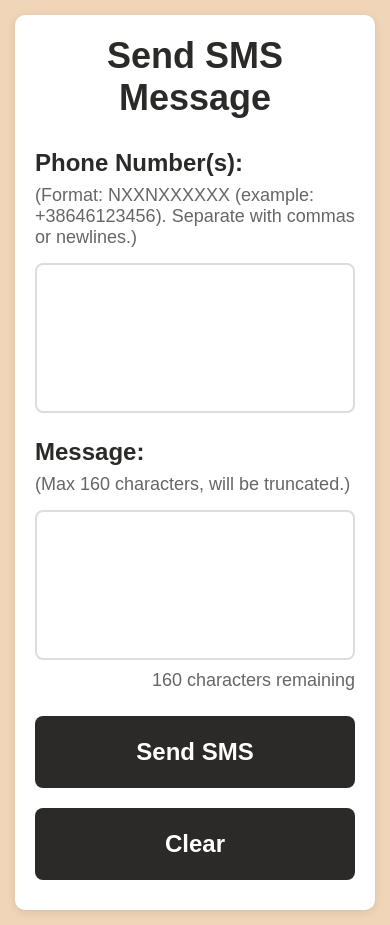
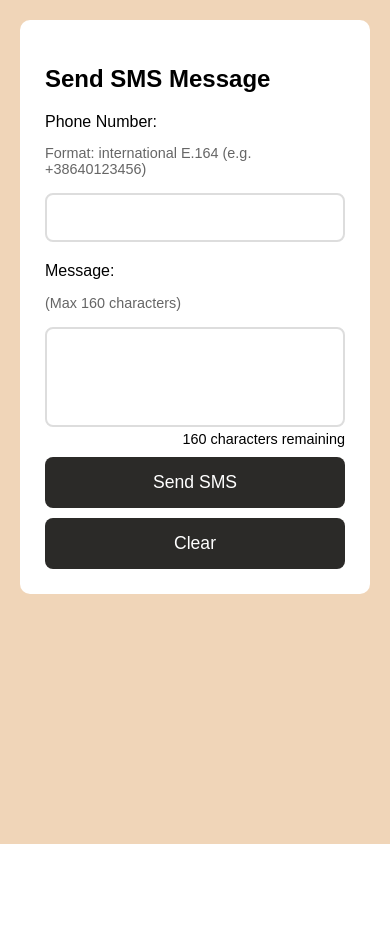
Before and after one commit to MatejKovacic/RasPBX-install, a PHP site: page /send-sms.php in a window 390 px wide. After the commit the page ends 844 px from the top, so only its background shows below. Run offline with PHP 8.4, Linux system fonts and the light colour scheme; the visitor is signed in with stand-in values (Sample User, id 1).

Commit message:
Update send-sms.php
AJAX and mobile friendly version of a script, using bcrypt for secure login. Also, sent SMS messages are saved in a text files.

```diff
--- a/send-sms.php
+++ b/send-sms.php
@@ -1,115 +1,119 @@
 <?php
 /*********************************************************************
- *  Chan_Dongle SMS Script v.0.05
+ *  Chan_Dongle SMS Sender v0.1- AJAX Version
  *  for The Raspberry Asterisk
  *
- *   Author: Troy Nahrwold
- *    Email: Troy(at)eternalworks(dot)com
- *  Company: Eternal Works
- *  Website: www.eternalworks.com
+ *  Author: Matej Kovacic, 2025
+ *  The script is based on Chan_Dongle SMS Script by Troy Nahrwold
+ *  from Eternal Works company (https://www.eternalworks.com)
  *
- *  Disclaimer:
- *   This product is solely a private production of the above named
- *   author, and is neither endorsed nor supported by Eternal Works.
- *   Although this product has been thoroughly tested, it is
- *   distributed AS IS, and the author assumes no liability for any
- *   damages this script may cause to your system.  The author
- *   has provided full source code and encourages you to review the
- *   source code to determine any effects it may have on your system.
+ *  Updated features:
+ *  =================
+ *  - Mobile friendly
+ *  - Switchable regex for local (Slovenian) or E.164 phone number formats
+ *  - One phone number only (no multiple recipients)
+ *  - Real-time JS sanitizing and server side phone number validation
+ *  - Showing how many characters is left for a message (160 max)
+ *  - Transliterate UTF-8 to ASCII to handle special characters that can not be sent in normal SMS
+ *    (for this transliterator_transliterate PHP function is used. You can check if it is installed
+ *    with command "php -m | grep intl" - if you see "intl", then function is installed)
+ *  - Logs sent messages to /var/opt/sent_messages/
  *
- *   (c) Copyright 2011, Troy A Nahrwold, Eternal Works, LLC.
- *       All Rights Reserved.
+ *    IMPORTANT: you need to create this directory first! Do it by typing commands;
+ *    - sudo mkdir -p /var/opt/sent_messages
+ *    - sudo chown asterisk:asterisk /var/opt/sent_messages
+ *    - sudo chmod 755 /var/opt/sent_messages/
  *
- *  Script design updated to be mobile friendly and responsive by:
- *   Matej Kovacic, https://telefoncek.si in 2025.
+ *  - Password stored in hashed form, using bcrypt (password_hash)
+ *  - Asterisk output captured to get queue ID
+ *
+ *  You can view the status of the queued SMS message by issuing a command:
+ *  cat /var/log/asterisk/full | grep <queue_ID>
+ *
+ *  Example for error (SMS not sent):
+ *  cat /var/log/asterisk/full | grep 0xb4005c60
+ *
+ * [2025-08-11 21:18:00] VERBOSE[1604] at_response.c: [dongle0] Error sending SMS message 0xb4005c60
+ * [2025-08-11 09:18:00] ERROR[1604] at_response.c: [dongle0] Error sending SMS message 0xb4005c60
+ *
+ * Example for success (SMS sent successfully):
+ * cat /var/log/asterisk/full | grep 0xb3e61a00
+ * [2025-08-11 21:22:07] VERBOSE[1604] at_response.c: [dongle0] Successfully sent SMS message 0xb3e61a00
+ * [2025-08-11 21:22:07] NOTICE[1604] at_response.c: [dongle0] Successfully sent SMS message 0xb3e61a00
+ *
+ *********************************************************************
+ * Please see the settings below! You may want to:
+ *  - set your own secure password
+ *  - select regex for phone number validation
  *********************************************************************/
 
+// Enable those two for debug purposes only:
+// error_reporting(E_ALL);
+// ini_set('display_errors', 1);
+
+session_start();
+
+// SETTINGS
 $dongle = "dongle sms dongle0 ";
 $ini = "'";
-$password = '579b6757c7b4d23d354a11bb61d6339aaa87bdf2';
+$stored_hash = '$2y$10$7w9jcauybTEKk9X.VtPlVOYVKQb8.EED.uL2zJq3WJhL/esCKvYzq'; // Default password is: "ChangeYourPassword"
+// IMPORTANT: you can change default (or forgotten) password by typing this command to terminal:
+// php -r "echo password_hash('ChangeYourPassword', PASSWORD_DEFAULT) . PHP_EOL;"
 
-/* Default password: '579b6757c7b4d23d354a11bb61d6339aaa87bdf2';
-*  Default password is: myNEWpassword
-*
-*  If you forgot password, just open a terminal and write:
-*  echo -n "myNEWpassword" | sha1sum
-*  You will get SHA1 hash of a password.
-*********************************************************************/
+// IMPORTANT: choose ONE phone regex by uncommenting:
+// Allow only local Slovenian numbers: 9 digits, specific prefixes
+$phoneRegex = '/^\+386(30|40|68|69|31|41|51|65|70|71|64|65)[0-9]{6}$/';
+// Allow international in E.164 format:
+// $phoneRegex = '/^\+[1-9][0-9]{7,14}$/';
 
-session_start();
+// Remove the delimiters:
+$patternOnly = trim($phoneRegex, '/');
+$jsPhoneRegex = addslashes($patternOnly);
+
+// LOGIN HANDLING
 if (!isset($_SESSION['loggedIn'])) {
     $_SESSION['loggedIn'] = false;
 }
 
-if (isset($_POST['password'])) {
-    if (sha1($_POST['password']) == $password) {
+if (isset($_POST['password']) && !isset($_POST['ajax'])) {
+    if (password_verify($_POST['password'], $stored_hash)) {
         $_SESSION['loggedIn'] = true;
     } else {
-        die ('Incorrect password');
+        $loginError = "Incorrect password. Please try again.";
     }
 }
 
-if (!$_SESSION['loggedIn']): ?>
+if (!$_SESSION['loggedIn'] && !isset($_POST['ajax'])):
+?>
 <!DOCTYPE html>
 <html>
 <head>
 <meta charset="utf-8">
 <meta name="viewport" content="width=device-width, initial-scale=1.0">
-  <title>Login to SMS Gateway</title>
+<title>Login to SMS Sender</title>
 <style>
-    body {
-      font-family: sans-serif;
-      background-color: #f0d5b8;
-      color: #2b2a28;
-      margin: 0;
-      padding: 20px;
-      font-size: 18px;
-    }
-    .container {
-      max-width: 600px;
-      margin: 0 auto;
-      background: white;
-      padding: 25px;
-      border-radius: 10px;
-      box-shadow: 0 2px 10px rgba(0,0,0,0.1);
-    }
-    h2 {
-      text-align: center;
-      color: #2b2a28;
-      font-size: 1.8em;
-      margin-top: 0;
-    }
-    input, button {
-      width: 100%;
-      padding: 18px;
-      margin: 15px 0;
-      border: 2px solid #ddd;
-      border-radius: 8px;
-      font-size: 1.1em;
-      box-sizing: border-box;
-    }
-    button {
-      background: #2b2a28;
-      color: white;
-      border: none;
-      font-weight: bold;
-      font-size: 1.2em;
-    }
-    @media (max-width: 480px) {
-      body { padding: 15px; font-size: 20px; }
-      .container { padding: 20px; }
-      input, button { padding: 20px; }
-    }
+body { font-family: sans-serif; background-color: #f0d5b8; margin: 0; padding: 20px; }
+.container { max-width: 600px; margin: auto; background: white; padding: 25px; border-radius: 10px; }
+input, button { width: 100%; padding: 15px; margin: 10px 0; border-radius: 8px; font-size: 1.1em; box-sizing: border-box; max-width: 100%; }
+button { background: #2b2a28; color: white; border: none; }
+.modal { display: <?= isset($loginError) ? 'block' : 'none' ?>; position: fixed; inset: 0; background: rgba(0,0,0,0.5); }
+.modal-content { background: white; padding: 20px; border-radius: 8px; margin: 100px auto; max-width: 300px; text-align: center; }
 </style>
 </head>
 <body>
 <div class="container">
-    <h2>Login to SMS Gateway</h2>
+  <h2>Login to SMS Sender</h2>
   <form method="post">
-      <label for="password">Password:</label>
-      <input type="password" id="password" name="password" required>
+    <label>Password:</label>
+    <input type="password" name="password" required>
     <button type="submit">Login</button>
   </form>
+</div>
+<div class="modal">
+  <div class="modal-content">
+    <p><?= isset($loginError) ? htmlspecialchars($loginError) : '' ?></p>
+    <button onclick="this.closest('.modal').style.display='none'">OK</button>
+  </div>
 </div>
 </body>
 </html>
@@ -117,25 +121,57 @@ if (!$_SESSION['loggedIn']): ?>
 exit();
 endif;
 
-if(isset($_REQUEST['phonenumbers']) && !empty($_REQUEST['phonenumbers']) && !empty($_REQUEST['message'])) {
-   $message = substr($_REQUEST['message'],0,160);
-   $phonenumberarray1 = explode(' ',$_REQUEST['phonenumbers']);
-   $phonenumberarray2 = array();
-   $phonenumberarray3 = array();
+// AJAX SMS SEND HANDLER
+if (isset($_POST['ajax']) && $_POST['ajax'] === 'sendSMS') {
+    header('Content-Type: application/json');
+    $phone = trim($_POST['phonenumbers']);
+    $message = substr(trim($_POST['message']), 0, 160);
 
-   foreach ($phonenumberarray1 as $phonenumber) {
-     $phonenumberarray2 = array_merge($phonenumberarray2,explode(',',$phonenumber));
-   }
-   foreach ($phonenumberarray2 as $phonenumber) {
-     $phonenumberarray3 = array_merge($phonenumberarray3,explode("\n",$phonenumber));
+    // Transliterate UTF-8 to ASCII to handle special characters like č, š, ž
+    $message = transliterator_transliterate('Any-Latin; Latin-ASCII;', $message);
+
+    // Replace newlines with spaces to keep SMS on one line:
+    $message = str_replace(["\r\n", "\r", "\n"], ' ', $message); // remove newlines
+
+    if (!preg_match($phoneRegex, $phone)) {
+        echo json_encode(['status' => 'error', 'message' => 'Invalid phone number format.']);
+        exit;
     }
 
-   $output = "Message: $message<br><br>\n";
-   foreach ($phonenumberarray3 as $phonenumber) {
-      $runcommand = '/usr/sbin/asterisk -rx' . $ini . $dongle . $phonenumber . " " . $message . $ini;
-      $output .= "Sending message to: $phonenumber<br>\n";
-      exec($runcommand);
+    if ($message === '') {
+        echo json_encode(['status' => 'error', 'message' => 'Message cannot be empty.']);
+        exit;
     }
+
+    //$cmd = '/usr/sbin/asterisk -rx' . $ini . $dongle . escapeshellarg($phone) . " " . escapeshellarg($message) . $ini;
+    //exec($cmd . ' 2>&1', $cmdOutput, $returnVar);
+    // MACKA
+    $fullCommand = $dongle . $phone . ' ' . $message;
+    $cmd = '/usr/sbin/asterisk -rx ' . escapeshellarg($fullCommand);
+    exec($cmd . ' 2>&1', $cmdOutput, $returnVar);
+
+    $asteriskReply = implode("\n", $cmdOutput);
+    if (preg_match('/id\s+(\S+)/', $asteriskReply, $m)) {
+        $queueId = $m[1];
+        $shortReply = "SMS message queue ID: $queueId";
+    } else {
+        $shortReply = "Asterisk response: $asteriskReply";
+    }
+
+    // Log file
+    $ip = $_SERVER['REMOTE_ADDR'] ?? 'UNKNOWN';
+    $date = date('Ymd_His');
+    $rand = substr(md5(uniqid('', true)), 0, 3);
+    $logFile = "/var/opt/sent_messages/SMS_{$phone}_{$date}_{$rand}.txt";
+    $logData = "Date/Time: " . date('Y-m-d H:i:s') . "\n"
+             . "Sender IP: $ip\n"
+             . "Phone Number: $phone\n"
+             . "Message: $message\n"
+             . "Asterisk Reply: $asteriskReply\n";
+    file_put_contents($logFile, $logData);
+
+    echo json_encode(['status' => 'success', 'number' => $phone, 'text' => $message, 'reply' => $shortReply]);
+    exit;
 }
 ?>
 <!DOCTYPE html>
@@ -145,152 +181,132 @@ if(isset($_REQUEST['phonenumbers']) && !empty($_REQUEST['phonenumbers']) && !emp
 <meta name="viewport" content="width=device-width, initial-scale=1.0">
 <title>Send SMS</title>
 <style>
-    body {
-      font-family: sans-serif;
-      background-color: #f0d5b8;
-      color: #2b2a28;
-      margin: 0;
-      padding: 20px;
-      font-size: 18px;
-    }
-    .container {
-      max-width: 600px;
-      margin: 0 auto;
-      background: white;
-      padding: 25px;
-      border-radius: 10px;
-      box-shadow: 0 2px 10px rgba(0,0,0,0.1);
-    }
-    h2 {
-      text-align: center;
-      color: #2b2a28;
-      font-size: 1.8em;
-      margin-top: 0;
-    }
-    .output {
-      background: #f8f8f8;
-      padding: 20px;
-      border-radius: 8px;
-      margin-bottom: 25px;
-      font-size: 1.1em;
-    }
-    label {
-      display: block;
-      font-weight: bold;
-      margin: 20px 0 8px;
-      font-size: 1.2em;
-    }
-    textarea {
-      width: 100%;
-      padding: 18px;
-      border: 2px solid #ddd;
-      border-radius: 8px;
-      font-size: 1.1em;
-      min-height: 120px;
-      box-sizing: border-box;
-      resize: none;
-    }
-    .note {
-      font-size: 0.9em;
-      color: #666;
-      margin: 5px 0 15px;
-    }
-    button {
-      width: 100%;
-      padding: 20px;
-      background: #2b2a28;
-      color: white;
-      border: none;
-      border-radius: 8px;
-      font-size: 1.2em;
-      font-weight: bold;
-      margin: 10px 0;
-      cursor: pointer;
-    }
-    .char-counter {
-      text-align: right;
-      font-size: 0.9em;
-      color: #666;
-      margin: 5px 0 15px;
-    }
-    .char-counter.warning {
-      color: #e67e22;
-    }
-    .char-counter.error {
-      color: #e74c3c;
-      font-weight: bold;
-    }
-    @media (max-width: 480px) {
-      body { padding: 15px; font-size: 20px; }
-      .container { padding: 20px; }
-      textarea { padding: 20px; min-height: 150px; }
-      button { padding: 22px; }
-    }
+body { font-family: sans-serif; background-color: #f0d5b8; margin: 0; padding: 20px; }
+.container { max-width: 600px; margin: auto; background: white; padding: 25px; border-radius: 10px; }
+textarea, input, button { width: 100%; box-sizing: border-box; }
+input[type=text] { padding: 12px; font-size: 1.1em; border: 2px solid #ddd; border-radius: 8px; }
+textarea { padding: 12px; font-size: 1.1em; border: 2px solid #ddd; border-radius: 8px; resize: none; height: 100px; }
+button { padding: 15px; background: #2b2a28; color: white; border: none; border-radius: 8px; font-size: 1.1em; margin-top: 10px; }
+.note { font-size: 0.9em; color: #666; margin-bottom: 10px; }
+.char-counter { text-align: right; font-size: 0.9em; }
+.char-counter.red { color: #b30000; }
+.modal { display: none; position: fixed; inset: 0; background: rgba(0,0,0,0.5); }
+.modal-content { background: white; padding: 20px; border-radius: 8px; margin: 100px auto; max-width: 400px; text-align: center; }
+.modal-content small { font-size: 0.85em; color: #555; }
 </style>
 <script>
+const phoneRegex = new RegExp('<?= $jsPhoneRegex ?>');
+
 function updateCharCounter() {
-      const messageField = document.getElementById('message');
+    const msg = document.getElementById('message');
     const counter = document.getElementById('charCounter');
-      const remaining = 160 - messageField.value.length;
+    let remaining = 160 - msg.value.length;
+    counter.textContent = remaining + " characters remaining";
+    counter.className = "char-counter" + (remaining < 20 ? " red" : "");
+}
 
-      counter.textContent = `${remaining} characters remaining`;
-
-      counter.className = 'char-counter';
-      if (remaining < 20) {
-        counter.classList.add('warning');
-      }
-      if (remaining < 0) {
-        counter.classList.add('error');
-        counter.textContent = `${Math.abs(remaining)} characters over limit!`;
+function sanitizePhoneInput(e) {
+    let allowed = e.target.value.replace(/[^0-9+]/g, '');
+    if (allowed !== e.target.value) {
+        e.target.value = allowed;
     }
 }
 
-    function limitMessageLength() {
-      const messageField = document.getElementById('message');
-      if (messageField.value.length > 160) {
-        messageField.value = messageField.value.substring(0, 160);
+function showModal(text) {
+    document.getElementById('modalText').innerHTML = text;
+    document.getElementById('resultModal').style.display = 'block';
+}
+
+function closeModal() {
+    document.getElementById('resultModal').style.display = 'none';
+}
+
+function sendSMS(e) {
+    e.preventDefault();
+    const phone = document.getElementById('phonenumbers').value.trim();
+    const msg = document.getElementById('message').value.trim();
+
+    if (!phoneRegex.test(phone)) {
+        showModal('Invalid phone number format.');
+        return;
+    }
+    if (msg.length === 0) {
+        showModal('Message cannot be empty.');
+        return;
+    }
+
+    const formData = new FormData();
+    formData.append('ajax', 'sendSMS');
+    formData.append('phonenumbers', phone);
+    formData.append('message', msg);
+
+    fetch('', { method: 'POST', body: formData })
+    .then(res => res.json())
+    .then(data => {
+        if (data.status === 'success') {
+            showModal(
+                "<strong>Message sent successfully!</strong><br>" +
+                "Number: " + data.number + "<br>" +
+                "Message: " + data.text + "<br><small>" + data.reply + "</small>"
+            );
+            document.getElementById('smsForm').reset();
             updateCharCounter();
+        } else {
+            showModal(data.message);
         }
+    })
+    .catch(err => showModal('Error: ' + err));
 }
+
+document.addEventListener('DOMContentLoaded', () => {
+    document.getElementById('phonenumbers').addEventListener('input', sanitizePhoneInput);
+    document.getElementById('message').addEventListener('input', updateCharCounter);
+    updateCharCounter();
+});
 </script>
 </head>
 <body>
+
+<style>
+  #phonenumbers {
+    margin-bottom: 20px;
+    width: 100%;
+    box-sizing: border-box;
+  }
+
+  #message {
+    height: 100px;
+    width: 100%;
+    box-sizing: border-box;
+  }
+
+  .note {
+    margin-bottom: 16px;
+  }
+</style>
+
 <div class="container">
   <h2>Send SMS Message</h2>
+  <form id="smsForm" onsubmit="sendSMS(event)">
+    <label>Phone Number:</label>
+    <p class="note">Format: international E.164 (e.g. +38640123456)</p>
+    <input type="text" id="phonenumbers" name="phonenumbers" required>
 
-    <?php if(isset($output)): ?>
-      <div class="output">
-        <?php echo $output; ?>
-      </div>
-    <?php endif; ?>
-
-    <form action="index.php" method="post" onsubmit="limitMessageLength();">
-      <label for="phonenumbers">Phone Number(s):</label>
-      <p class="note">(Format: NXXNXXXXXX (example: +38646123456). Separate with commas or newlines.)
-</p>
-      <textarea id="phonenumbers" name="phonenumbers" required></textarea>
-
-      <label for="message">Message:</label>
-      <p class="note">(Max 160 characters, will be truncated.)</p>
-      <textarea id="message" name="message"
-                maxlength="160"
-                oninput="updateCharCounter()"
-                onkeydown="updateCharCounter()"
-                onkeyup="updateCharCounter()"
-                onpaste="setTimeout(updateCharCounter, 10)"
-                required></textarea>
+    <label>Message:</label>
+    <p class="note">(Max 160 characters)</p>
+    <textarea id="message" name="message" maxlength="160" required></textarea>
     <div id="charCounter" class="char-counter">160 characters remaining</div>
 
     <button type="submit">Send SMS</button>
-    </form>
-
-    <form action="index.php" method="get">
-      <button type="submit">Clear</button>
+    <button type="reset" onclick="updateCharCounter()">Clear</button>
   </form>
 </div>
 
-  <script>
-    document.addEventListener('DOMContentLoaded', updateCharCounter);
-  </script>
+<div class="modal" id="resultModal">
+  <div class="modal-content">
+    <p id="modalText"></p>
+    <button onclick="closeModal()">OK</button>
+  </div>
+</div>
 </body>
 </html>
```
Lines whose indentation alone changed are shown as unchanged.
